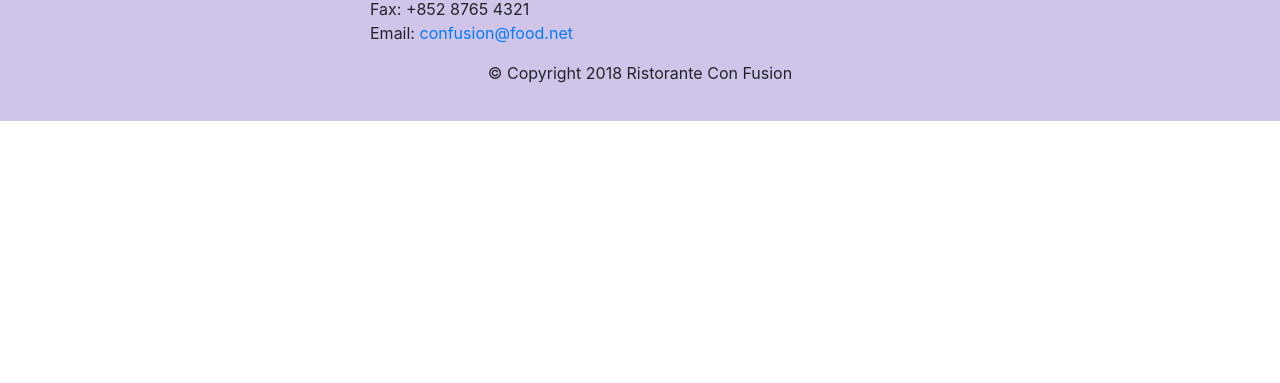
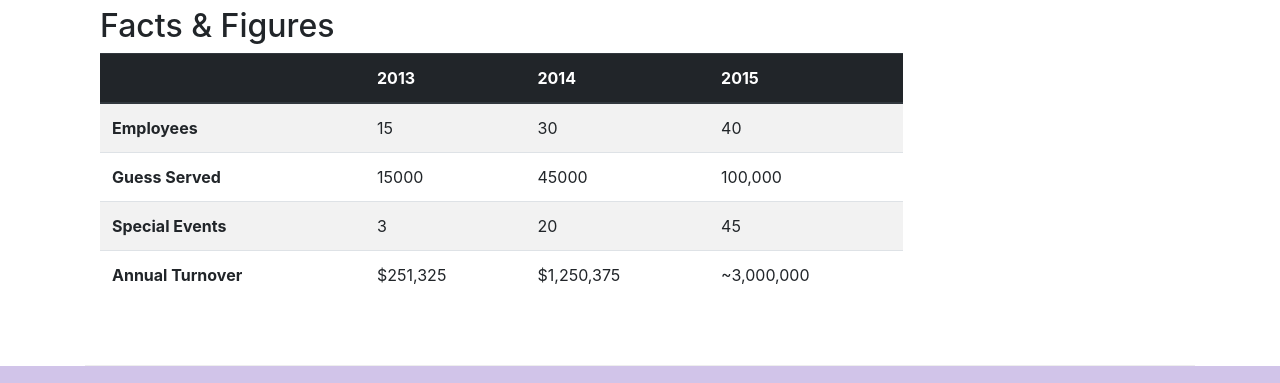
Before and after one commit to Boracho2/Boracho2, a website: page aboutus.html in a window 1280 px wide. Shown: the part 1705-2088 px from the top of the page. Before the commit the page ends 1826 px from the top, so only its background shows below. Drawn offline with nearby package versions, Linux system fonts and the light colour scheme.

Commit message:
Tables and Cards

```diff
--- a/aboutus.html
+++ b/aboutus.html
@@ -66,7 +66,32 @@
                 <p>Started in 2010, Ristorante con Fusion quickly established itself as a culinary icon par excellence in Hong Kong. With its unique brand of world fusion cuisine that can be found nowhere else, it enjoys patronage from the A-list clientele in Hong Kong.  Featuring four of the best three-star Michelin chefs in the world, you never know what will arrive on your plate the next time you visit us.</p>
                 <p>The restaurant traces its humble beginnings to <em>The Frying Pan</em>, a successful chain started by our CEO, Mr. Peter Pan, that featured for the first time the world's best cuisines in a pan.</p>
             </div>
-            <div>
+            <div class="col-sm">
+                <div class="card">
+                    <h3 class="card-header bg-primary text-white">Facts At a Glance</h3>
+                    <div class="card-body">
+                        <dl class="row">
+                            <dt class="col-6">Started</dt>
+                            <dd class="col-6">3 Feb. 2013</dd>
+                            <dt class="col-6">Major Stake Holder</dt>
+                            <dd class="col-6">HK Fine Foods Inc.</dd>
+                            <dt class="col-6">Last Year's Turnover</dt>
+                            <dd class="col-6">$1,250,375</dd>
+                            <dt class="col-6">Employees</dt>
+                            <dd class="col-6">40</dd>
+                        </dl>
+                    </div>
+                </div>
+            </div>
+            <div class="col-12">
+                <div class="card card-body bg-light">
+                    <blockquote class="blockquote">
+                        <p class="mb-0">You better cut the pizza in four pieces because I'm not hungry enough to eat six.</p>
+                        <footer class="blockquote-footer">Yogi Berra,
+                            <cite title="Source Title">The Wit and Wisdom of Yogi Berra, P. Pepe, Diversion Books, 2014</cite>
+                        </footer>
+                    </blockquote>
+                </div>
             </div>
         </div>
 
@@ -91,6 +116,50 @@
                 <p>Award winning three-star Michelin chef with wide International experience having worked closely with whos-who in the culinary world, he specializes in creating mouthwatering Indo-Italian fusion experiences. He says, <em>Put together the cuisines from the two craziest cultures, and you get a winning hit! Amma Mia!</em></p>
                 </div>
             </div>
+       </div>
+       <div class="row row-content">
+           <div class="col-12 col-sm-9">
+               <h2>Facts &amp;  Figures</h2>
+               <div class="table-responsive">
+                <table class="table table-striped">
+                    <thead class="thead-dark">
+                        <tr>
+                            <th>&nbsp;</th>
+                            <th>2013</th>
+                            <th>2014</th>
+                            <th>2015</th>
+                        </tr>
+                    </thead>
+                    <tbody>
+                        <tr>
+                            <th>Employees</th>
+                            <td>15</th>
+                            <td>30</th>
+                            <td>40</th>
+                        </tr>
+                        <tr>
+                            <th>Guess Served</th>
+                            <td>15000</td>
+                            <td>45000</td>
+                            <td>100,000</td>
+                        </tr>
+                        <tr>
+                            <th>Special Events</th>
+                            <td>3</td>
+                            <td>20</td>
+                            <td>45</td>
+                        </tr>
+                        <tr>
+                            <th>Annual Turnover</th>
+                            <td>$251,325</td>
+                            <td>$1,250,375</td>
+                            <td>~3,000,000</td>
+                        </tr>
+                    </tbody>
+                </table>
+                </div>
+           </div>
+           <div class="col-12 col-sm-3"></div>
        </div>
 
     </div>
```
